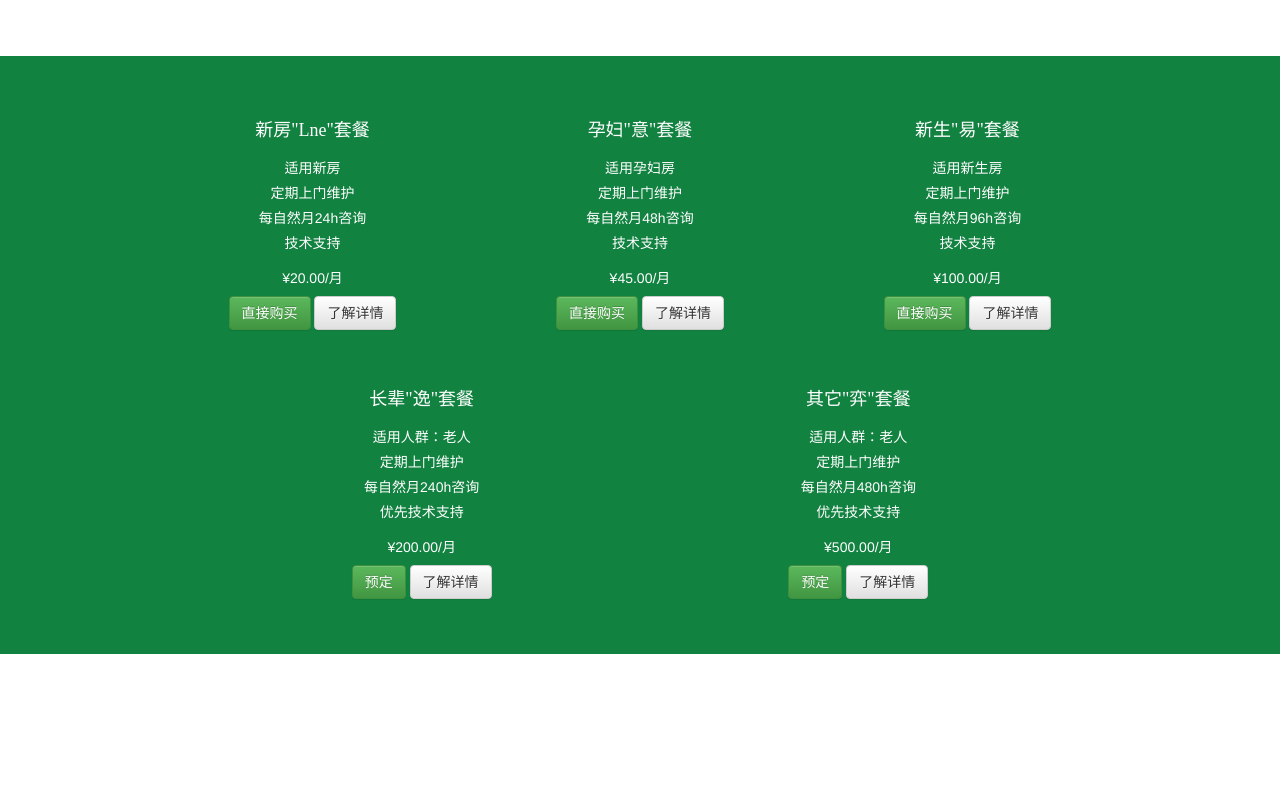
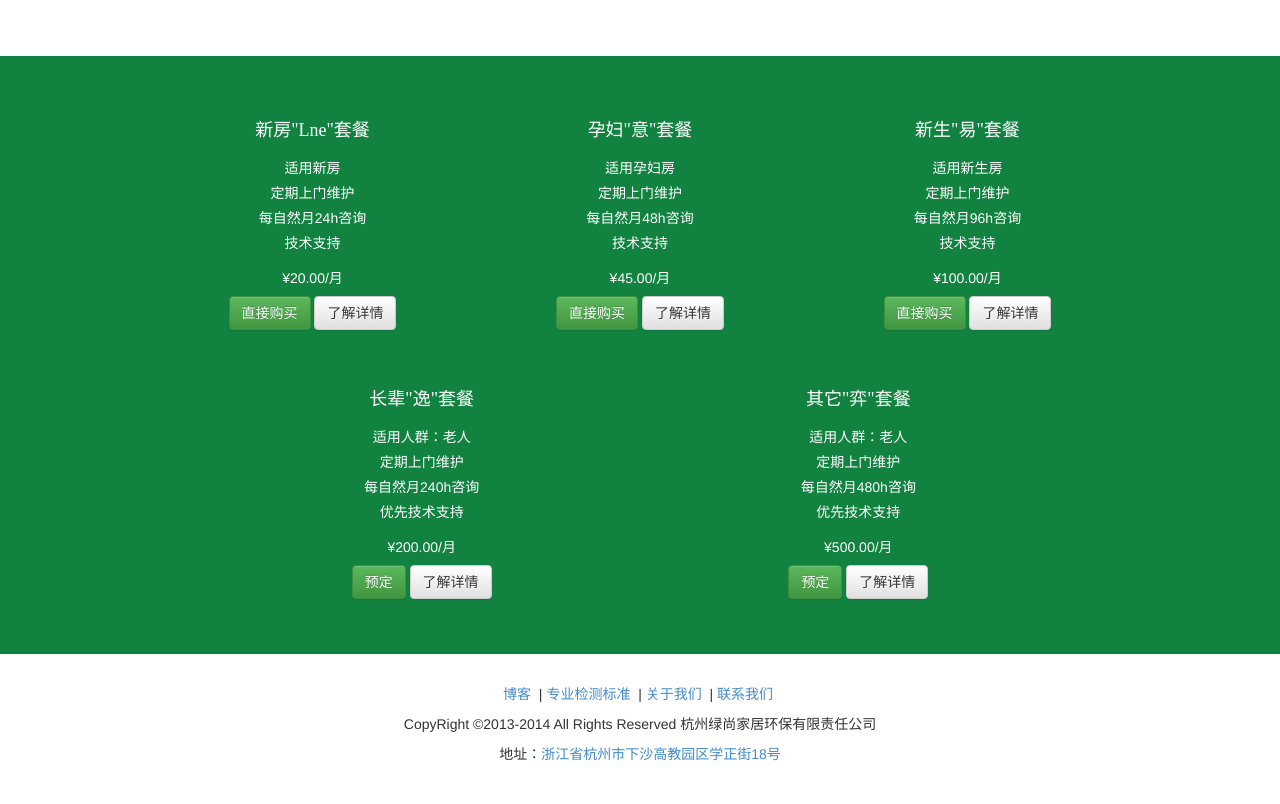
Before and after one commit to yorkie/green-style, a website: page index.html in a window 1280 px wide. Shown: the part 1376-2180 px from the top of the page. Before the commit the page ends 2030 px from the top, so only its background shows below. Drawn offline with Linux system fonts and the light colour scheme; files whose address does not match are found by name.

Commit message:
add footer

```diff
--- a/css/home.css
+++ b/css/home.css
@@ -129,3 +129,11 @@
 .plan-ceil p.price {
   margin-top: 20px;
 }
+
+/*
+ * Footer
+ */
+#footer {
+  padding: 30px 0;
+  text-align: center;
+}
--- a/index.html
+++ b/index.html
@@ -19,8 +19,8 @@
       <h3 class="slogan">一体化室内家居环保全新上线</h3>
     </div>
     <div class="row one-page-control">
-      <button type="button" class="btn btn-lg btn-success">立即使用</button>
-      <button type="button" class="btn btn-lg btn-default">成功案例</button>
+      <a href="#plan" type="button" class="btn btn-lg btn-success">立即使用</a>
+      <a type="button" class="btn btn-lg btn-default">成功案例</a>
     </div>
   </div>
 
@@ -130,7 +130,18 @@
       </div>
     </div>
 
+  </div>
 
+  <!-- footer -->
+  <div class="row" id="footer">
+    <p>
+      <a href="blog.html">博客</a>&nbsp; |
+      <a href="standard.html">专业检测标准</a>&nbsp; |
+      <a href="about.html">关于我们</a>&nbsp; |
+      <a href="contactus.html">联系我们</a>&nbsp;
+    </p>
+    <p>CopyRight ©2013-2014 All Rights Reserved 杭州绿尚家居环保有限责任公司</p>
+    <p>地址：<a target="_blank" href="http://map.baidu.com">浙江省杭州市下沙高教园区学正街18号</a></p>
   </div>
 
 </body>
```
